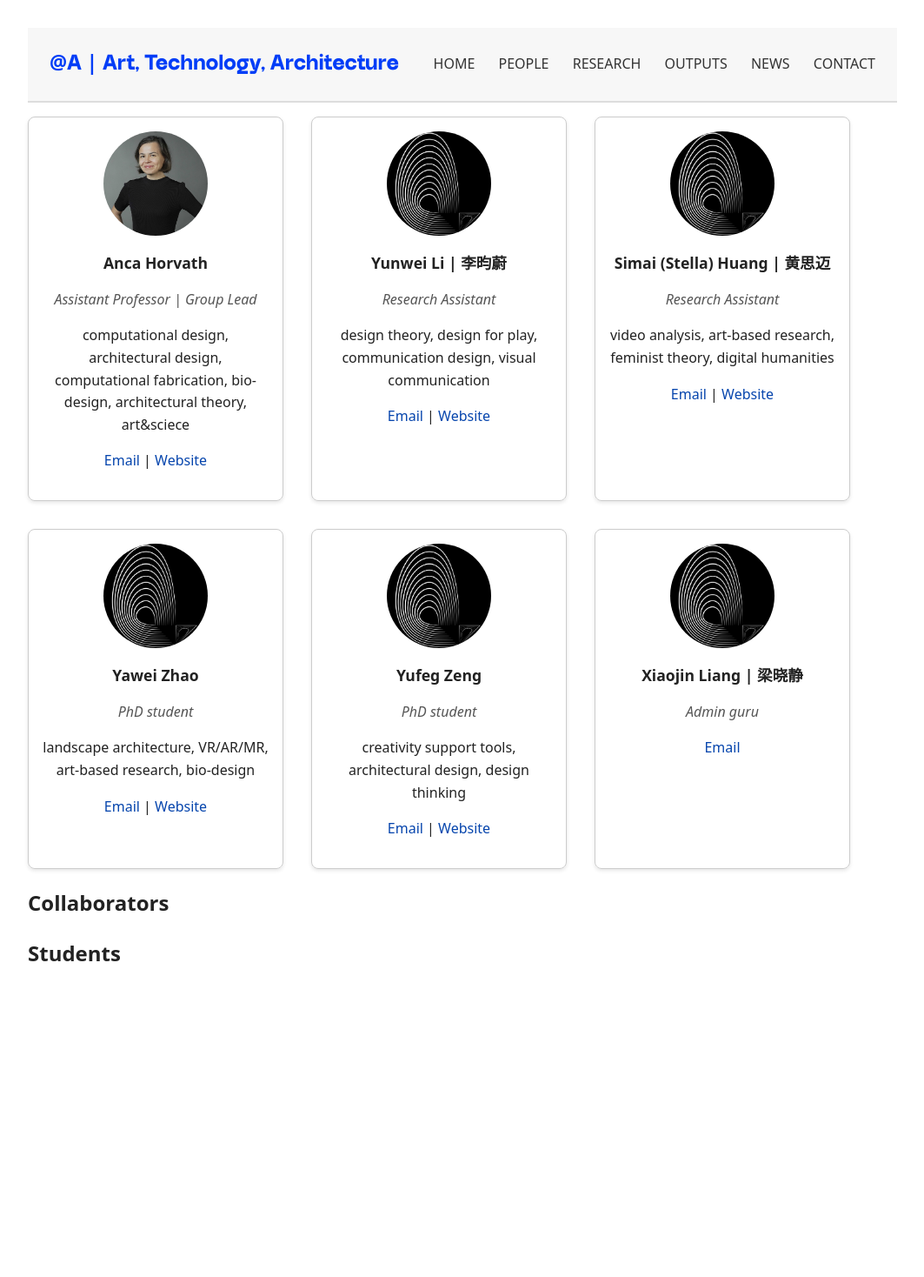
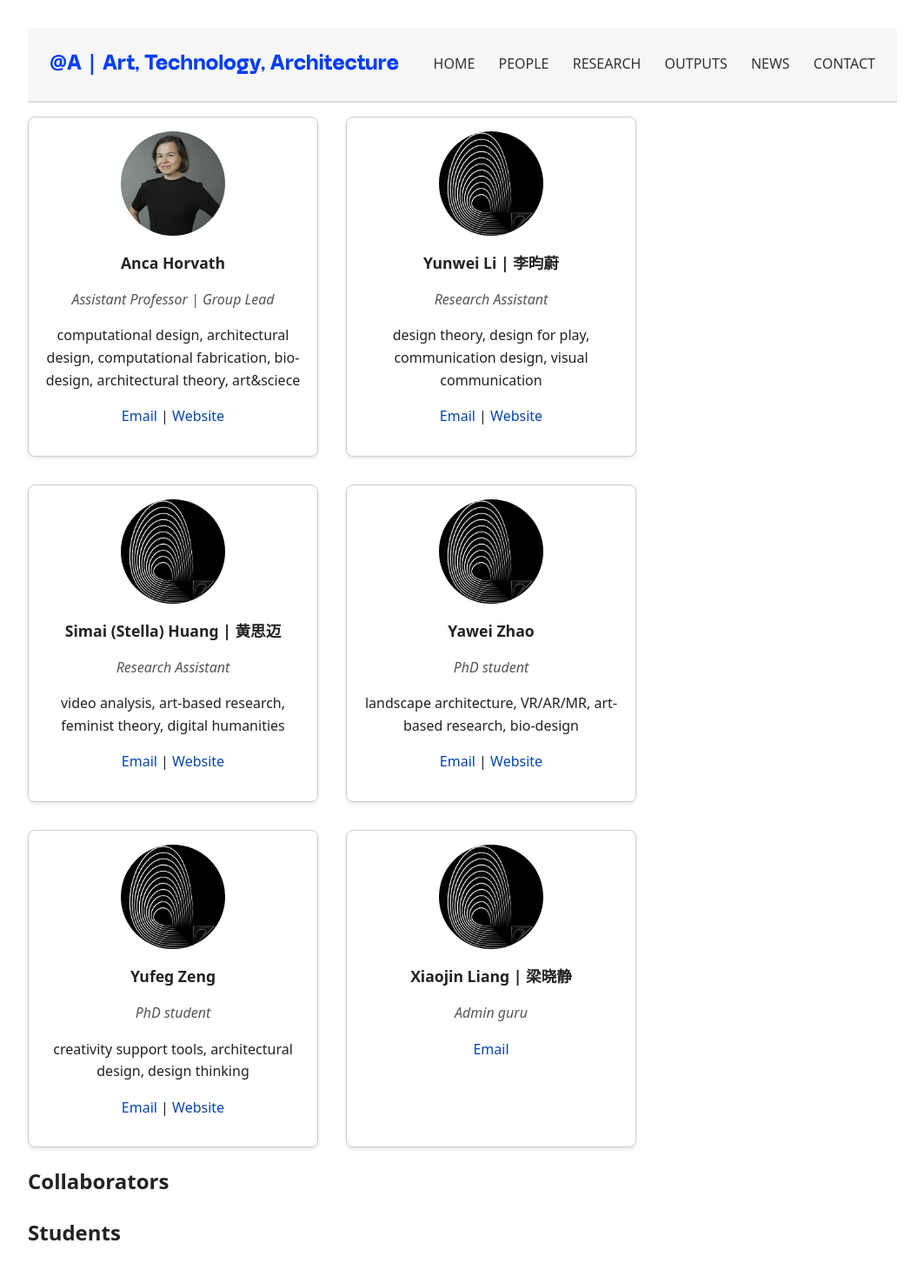
Before and after one commit to anqua/at-a, a Jekyll site: the page built from people.md, in a window 1280 px wide. Shown: the whole page at 87% size, without its empty margins (108-1171 px from the left). Built offline with Jekyll 4.4.1, drawn with Linux system fonts in a browser that asks for light colours; some web fonts are replaced; before the commit the page ends 1147 px from its top, so only the background shows below that.

Commit message:
Update style.css

```diff
--- a/assets/css/style.css
+++ b/assets/css/style.css
@@ -156,7 +156,7 @@ h1 {
 .person-card {
   border: 1px solid #ccc;
   padding: 1em;
-  flex: 0 1 260px;
+  flex: 0 1 300px;
   text-align: center;
   border-radius: 8px;
   box-shadow: 0 2px 4px rgba(0,0,0,0.1);
```
